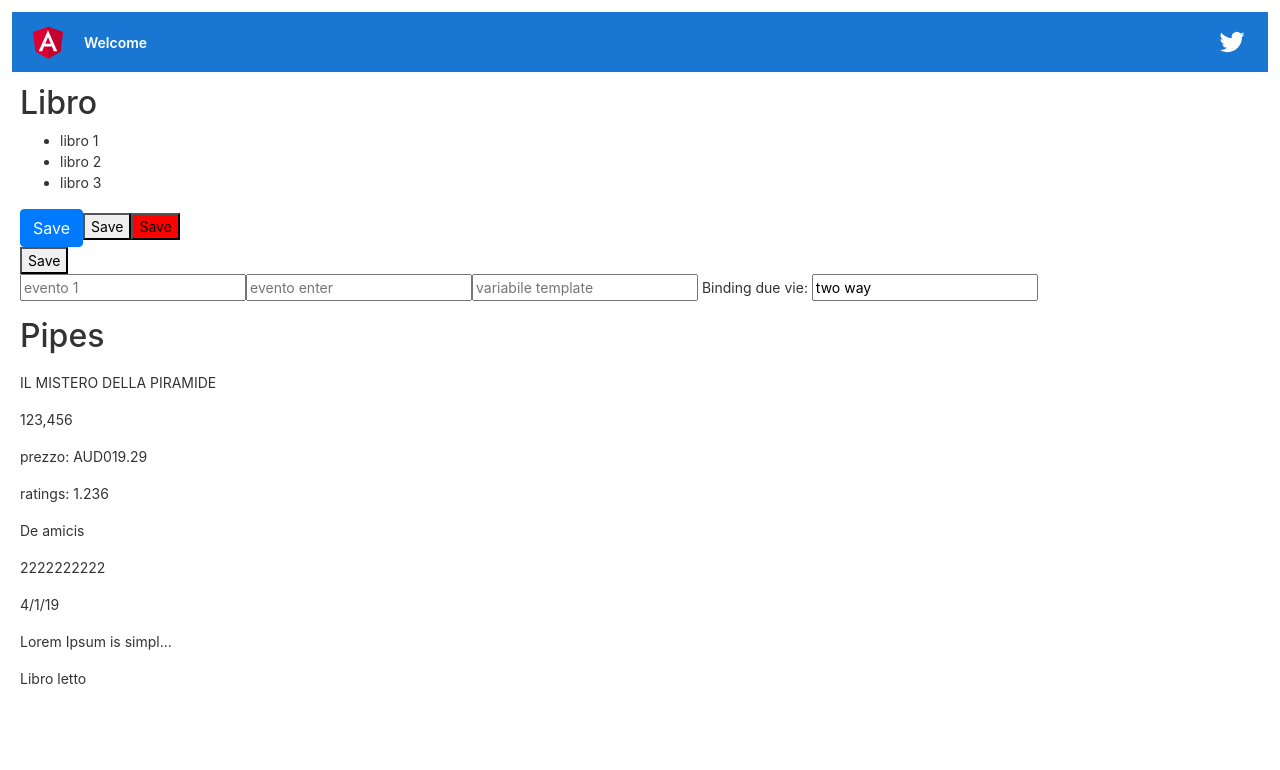
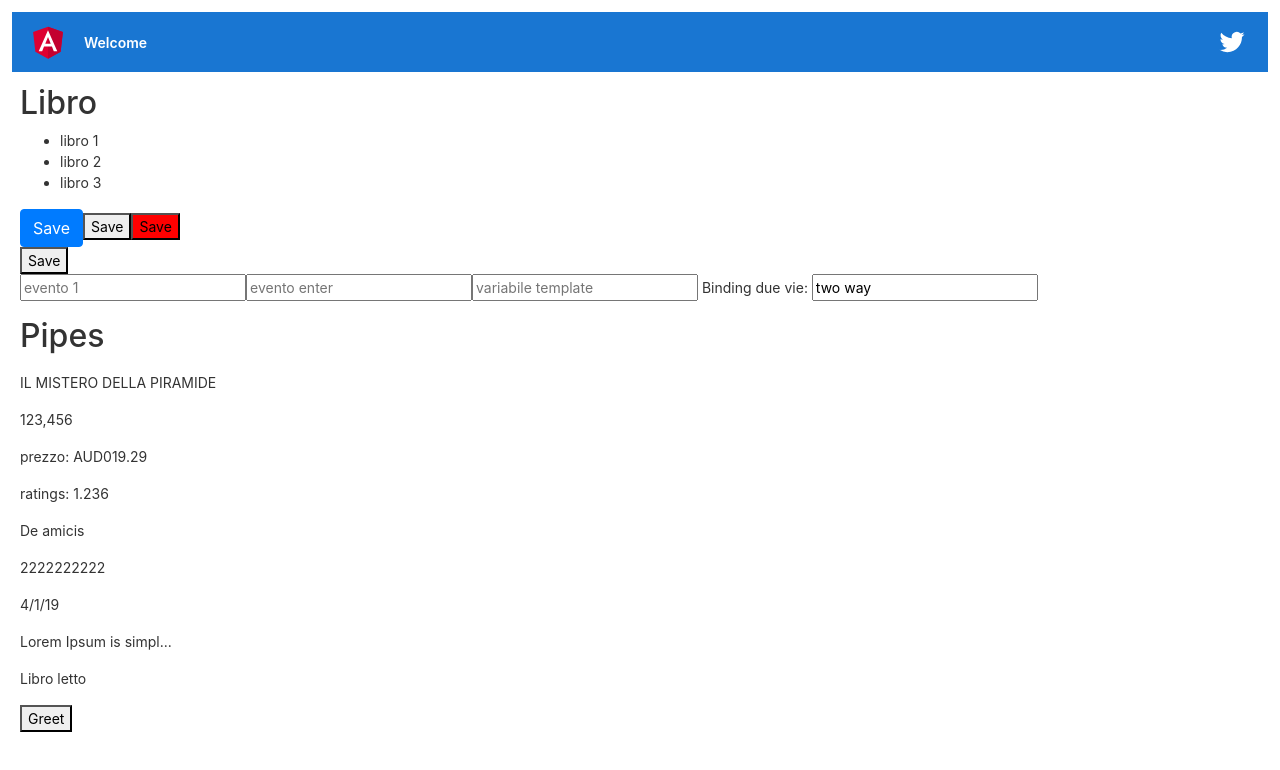
Before and after one commit to Pasquale02/front_end_libreria, an Angular app: page / in a window 1280 px wide. Shown: the top 770 px of the page. Built offline with nearby package versions, Linux system fonts and the light colour scheme.

Commit message:
added output property

```diff
--- a/src/app/app.component.html
+++ b/src/app/app.component.html
@@ -326,7 +326,7 @@
   </a>
 </div>
 
-<app-libro [isRed]="libroLetto"></app-libro>
+<app-libro [isRed]="libroLetto" (greetEvent)="greet()"></app-libro>
 
 <!-- * * * * * * * * * * * * * * * * * * * * * * * * * * * * * * * -->
 <!-- * * * * * * * * * * * The content above * * * * * * * * * * * -->
@@ -336,6 +336,4 @@
 <!-- * * * * * * * * * * End of Placeholder * * * * * * * * * * * -->
 <!-- * * * * * * * * * * * * * * * * * * * * * * * * * * * * * * * -->
 
-
-
 <router-outlet></router-outlet>
--- a/src/app/app.component.ts
+++ b/src/app/app.component.ts
@@ -8,4 +8,8 @@ import { Component } from '@angular/core';
 export class AppComponent {
   title = 'libreria';
   libroLetto = true;
+
+  greet() {
+    alert('Hello child');
+  }
 }
--- a/src/app/libro/libro.component.html
+++ b/src/app/libro/libro.component.html
@@ -38,3 +38,5 @@ Binding due vie:
 
 <p *ngIf="isRed">Libro letto</p>
 <p *ngIf="!isRed">Libro da leggere</p>
+
+<button (click)="callParentGreet()">Greet</button>
--- a/src/app/libro/libro.component.ts
+++ b/src/app/libro/libro.component.ts
@@ -1,4 +1,4 @@
-import {Component, OnInit, Input} from '@angular/core';
+import {Component, OnInit, Input, EventEmitter, Output} from '@angular/core';
 
 @Component({
   selector: 'app-libro',
@@ -29,6 +29,7 @@ export class LibroComponent implements OnInit {
 
   // proprietà di input
   @Input() isRed: boolean;
+  @Output() greetEvent = new EventEmitter();
 
   ngOnInit() {
   }
@@ -60,4 +61,9 @@ export class LibroComponent implements OnInit {
   onTwoWayBinding() {
     console.log('binding due vie: ', this.twoWay);
   }
+
+  callParentGreet() {
+    alert('saluti');
+    this.greetEvent.emit();
+  }
 }
```
